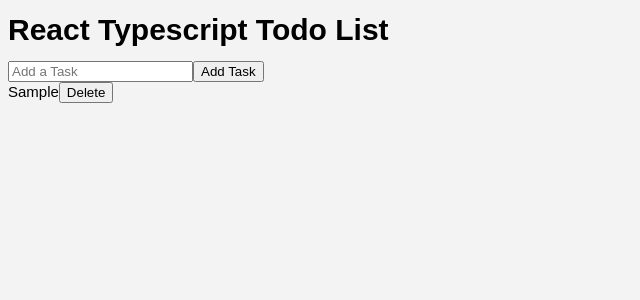
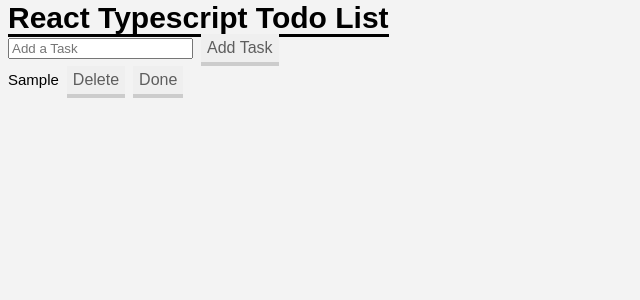
Before and after one commit to abhsrivastava/react-ts-todo, a React app: page / in a window 1280 px wide. Both pictures are taken after typing "Sample" into the empty fields and a click on the button "Add Task". Shown: the top 300 px of the page, without its empty margins (0-640 px from the left). Built offline with nearby package versions, Linux system fonts and the light colour scheme.

Commit message:
applied new styles

```diff
--- a/src/components/App.tsx
+++ b/src/components/App.tsx
@@ -28,6 +28,13 @@
       this.setState({taskList: copy});
    }
 
+   toggleDone(index: number) {
+      var copy = this.state.taskList;
+      var item = this.state.taskList[index];
+      copy[index] = {taskid: item.taskid, taskvalue: item.taskvalue, done: !item.done};
+      this.setState({taskList: copy});
+   }
+
    handleAdd() {
       if (this.state.currentTask != "") {
          var task : Task = {taskid: this.getMaxId(), taskvalue: this.state.currentTask, done: false};
@@ -40,12 +47,13 @@
          });
       }
    }
+
    public render() {
       return (
          <div>
             <h1>React Typescript Todo List</h1>
             <TaskForm text={this.state.currentTask} handleAdd={this.handleAdd.bind(this)} handleChange={this.handleChange.bind(this)} />
-            <TaskTable taskList={this.state.taskList} handleDelete={this.handleDelete.bind(this)} />
+            <TaskTable taskList={this.state.taskList} handleDelete={this.handleDelete.bind(this)} toggleDone={this.toggleDone.bind(this)} />
          </div>
       )
    }
--- a/src/components/TaskForm.tsx
+++ b/src/components/TaskForm.tsx
@@ -9,10 +9,17 @@
 
    render() : JSX.Element {
       return (
+         <div className="formStyle">
          <form onSubmit={(e) => this.handleSubmit(e)}>
-            <input type="text" placeholder="Add a Task" value={this.props.text} onChange={(e) => this.props.handleChange(e.target.value)} />
+            <input
+            type="text"
+            placeholder="Add a Task"
+            value={this.props.text}
+            className="tdl-input"
+            onChange={(e) => this.props.handleChange(e.target.value)} />
             <button type="submit">Add Task</button>
          </form>
+         </div>
       )
    }
 }
--- a/src/components/TaskTable.tsx
+++ b/src/components/TaskTable.tsx
@@ -11,9 +11,10 @@
       return (
          <div>
             {this.props.taskList.map((t: Task, index: number) =>
-               <div key={t.taskid}>
-                  <span>{t.taskvalue}</span>
+               <div key={t.taskid} className="tdl-task">
+                  <span className={t.done ? "is-completed" : ""}>{t.taskvalue}</span>
                   <button onClick={(e) => this.props.handleDelete(index)}>Delete</button>
+                  <button onClick={(e) => this.props.toggleDone(index)}> {!t.done ? "Done" : "Undo"} </button>
                </div>
             )}
          </div>
@@ -23,5 +24,6 @@
 
 interface TableProps {
    taskList: Array<Task>,
-   handleDelete: (index: number) => void
+   handleDelete: (index: number) => void,
+   toggleDone: (index: number) => void
 }
--- a/src/styles/style.scss
+++ b/src/styles/style.scss
@@ -1,7 +1,47 @@
 $background-grey: #f3f3f3;
+$button-grey: #5e5e5e;
+
 body {
    font-family: "Helvitica Neue", Helvitica, Arial, sans-serif;
    font-size: 15px;
    line-height: 1.3rem;
    background-color: $background-grey;
 }
+
+h1 {
+   border-bottom: 3px solid #000;
+   display: inline;
+}
+
+button {
+   height: 2.0rem;
+   border: none;
+   font-size: 1.0rem;
+   border-bottom: 4px solid #ccc;
+   margin-left: .5rem;
+   cursor: pointer;
+   color: $button-grey;
+}
+
+.container {
+   font-size: 1.3rem;
+}
+
+.is-completed {
+   text-decoration-line: line-through;
+   color: #00ff00;
+}
+
+.tdl-input {
+   padding-top: 10px;
+   display: inline;
+}
+
+.tdl-task {
+   padding: .5rem;
+}
+
+.formStyle {
+   margin-top: 3rem 10;
+   margin-bottom: 3rem 10;
+}
```
